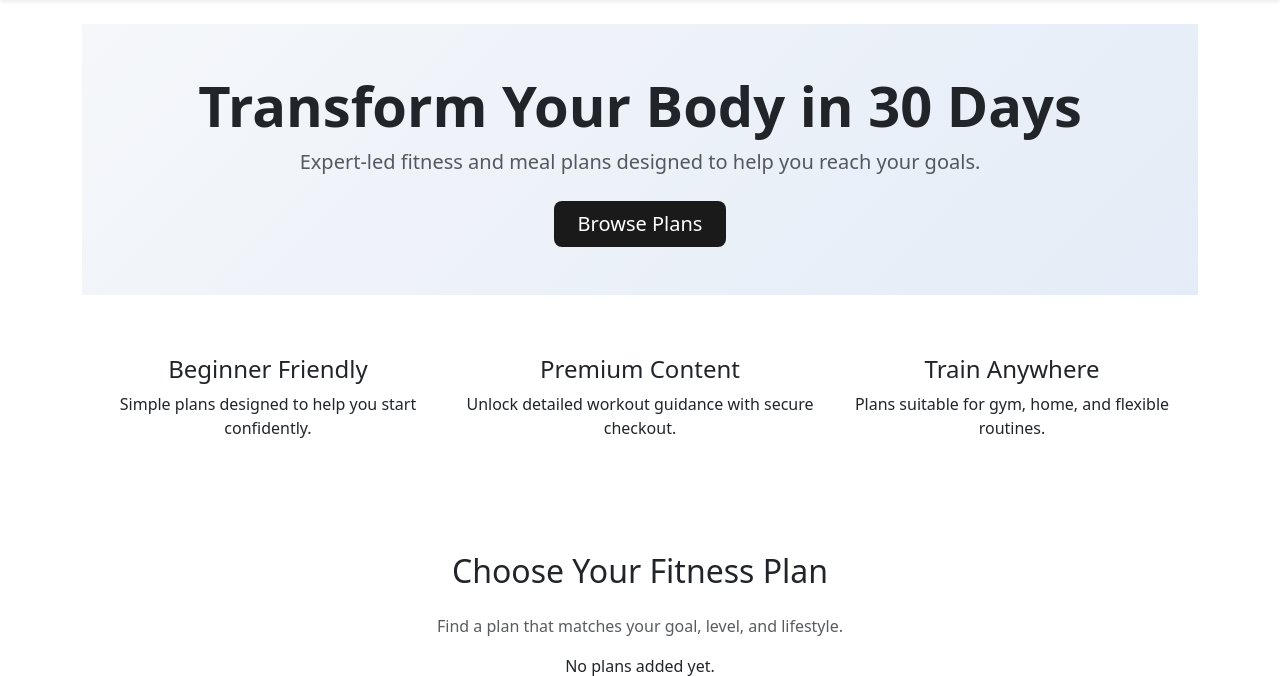
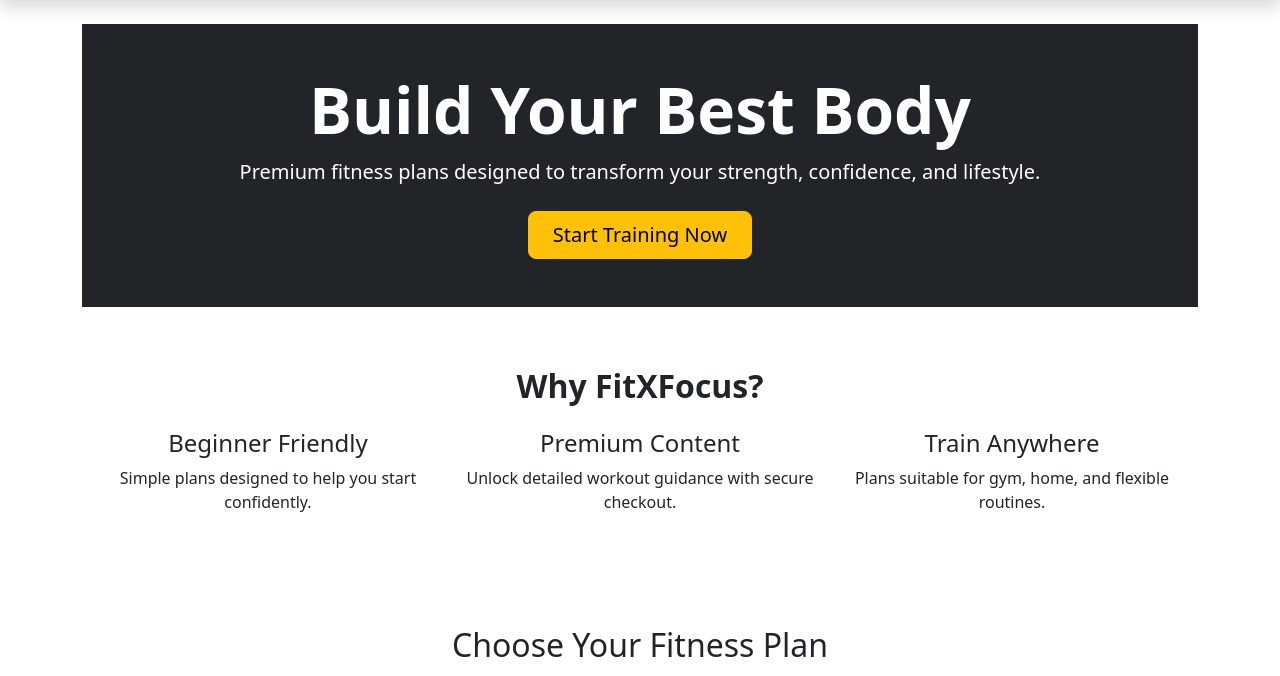
Before and after one commit to HelniseS/fitxfocus, a Django app: page / in a window 1280 px wide. Shown: the part 56-732 px from the top of the page. Run offline with Django 5.2, Linux system fonts and the light colour scheme; data that the repository does not hold is empty.

Commit message:
improve homepage layout, fix template issues, and refine UI styling

```diff
--- a/templates/base.html
+++ b/templates/base.html
@@ -16,7 +16,7 @@
 <body>
 
 <!-- Navbar -->
-<nav class="navbar navbar-dark bg-dark px-4 shadow-sm">
+<nav class="navbar navbar-dark bg-dark px-4 shadow">
     <a class="navbar-brand" href="/">FitXFocus</a>
 
     <div>
--- a/templates/plans/home.html
+++ b/templates/plans/home.html
@@ -2,19 +2,23 @@
 
 {% block content %}
 
-<section class="text-center py-5" style="background: linear-gradient(135deg, #f5f7fa, #e4ecf7);">
+<section class="text-center py-5 bg-dark text-white">
   <div class="container">
-    <h1 class="display-4 fw-bold">Transform Your Body in 30 Days</h1>
-    <p class="lead text-muted mb-4">
-      Expert-led fitness and meal plans designed to help you reach your goals.
+    <h1 class="display-3 fw-bold">Build Your Best Body</h1>
+    <p class="lead mb-4">
+      Premium fitness plans designed to transform your strength, confidence, and lifestyle.
     </p>
-    <a href="{% url 'plan_list' %}" class="btn btn-dark btn-lg px-4">
-      Browse Plans
+
+    <a href="{% url 'plan_list' %}" class="btn btn-warning btn-lg px-4">
+      Start Training Now
     </a>
   </div>
 </section>
 
 <section class="container text-center my-5">
+
+<h2 class="fw-bold mb-4">Why FitXFocus?</h2>
+
   <div class="row">
     <div class="col-md-4">
       <h4>Beginner Friendly</h4>
@@ -39,7 +43,7 @@
     <div class="row">
       {% for plan in plans %}
       <div class="col-md-4 mb-4">
-        <div class="card h-100 shadow border-0" style="transition: 0.3s;">
+        <div class="card h-100 shadow border-0 text-center">
           <div class="card-body text-center">
             <h5 class="fw-bold">{{ plan.title }}</h5>
 
```
